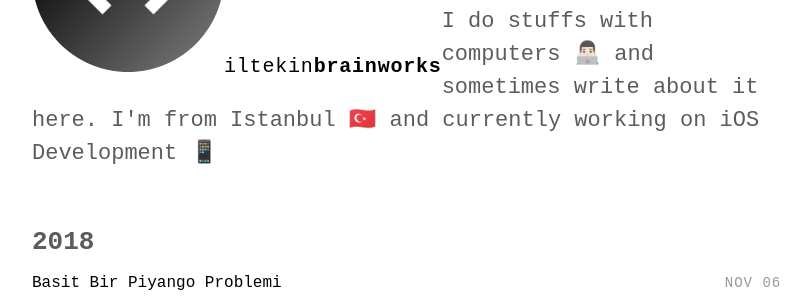
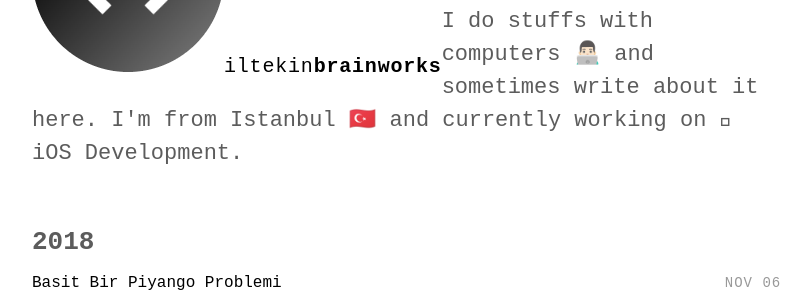
Before and after one commit to iltekin/iltekin.github.io, a Jekyll site: the page built from index.html, in a window 1280 px wide. Shown: the part 144-444 px from the top of the page, without its empty margins (232-1043 px from the left). Built offline with Jekyll 4.4.1, drawn with Linux system fonts in a browser that asks for light colours; some web fonts are replaced; some of the changed text lies outside the part shown.

Commit message:
intro edited

```diff
--- a/_includes/intro.html
+++ b/_includes/intro.html
@@ -1,5 +1,5 @@
 <section class="intro">
   <div class="container">
-    <p class="lead">Hi, I'm Sezer Iltekin 👋🏼 I do stuffs with computers 👨🏻‍💻 and sometimes write about it here. I'm from Istanbul 🇹🇷 and currently working on iOS Development 📱 </p>
+    <p class="lead">Hi, I'm Sezer Iltekin 👋🏼 I do stuffs with computers 👨🏻‍💻 and sometimes write about it here. I'm from Istanbul 🇹🇷 and currently working on  iOS Development.</p>
   </div>
 </section>
```
